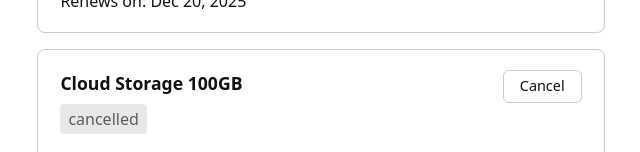
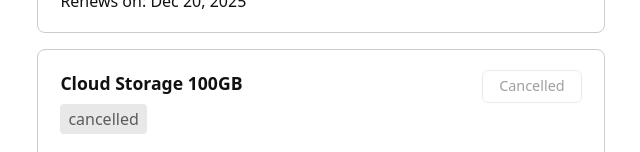
Before and after one commit to ReQs1/SubscriptionManager, a React (Vite) app: page / in a window 1280 px wide. Shown: the part 648-800 px from the top of the page, without its empty margins (319-959 px from the left). Built offline with nearby package versions, Linux system fonts and the light colour scheme.

Commit message:
Implement cancel subscription functionality in SubscriptionCard component

```diff
--- a/src/features/subscriptions/components/subscription-card.tsx
+++ b/src/features/subscriptions/components/subscription-card.tsx
@@ -1,7 +1,9 @@
 import { StyledButton } from "@/common/components/button";
+import { useAppDispatch } from "@/common/hooks/redux-hooks";
 import { formatDate } from "@/common/utils/utils";
 import type { Subscription } from "@/data/mock-data";
 import styled, { css } from "styled-components";
+import { cancelSubscription } from "@/features/subscriptions/subscriptionsSlice";
 
 const Card = styled.li`
   border: 1px solid #ccc;
@@ -60,6 +62,8 @@ type Props = {
 };
 
 function SubscriptionCard({ subscription }: Props) {
+  const dispatch = useAppDispatch();
+
   return (
     <Card>
       <InformationContainer>
@@ -70,7 +74,18 @@ function SubscriptionCard({ subscription }: Props) {
         </Price>
         <p>Renews on: {formatDate(new Date(subscription.nextPaymentDate))}</p>
       </InformationContainer>
-      <StyledButton $variant="ghost">Cancel</StyledButton>
+      <StyledButton
+        onClick={() => dispatch(cancelSubscription(subscription.id))}
+        disabled={subscription.status === "cancelled"}
+        $variant="ghost"
+        aria-label={
+          subscription.status === "cancelled"
+            ? `Subscription ${subscription.offerTitle} is cancelled`
+            : `Cancel ${subscription.offerTitle} subscription`
+        }
+      >
+        {subscription.status === "cancelled" ? "Cancelled" : "Cancel"}
+      </StyledButton>
     </Card>
   );
 }
--- a/src/features/subscriptions/subscriptionsSlice.ts
+++ b/src/features/subscriptions/subscriptionsSlice.ts
@@ -1,5 +1,9 @@
 import type { Subscription } from "@/data/mock-data";
-import { createAsyncThunk, createSlice } from "@reduxjs/toolkit";
+import {
+  createAsyncThunk,
+  createSlice,
+  type PayloadAction,
+} from "@reduxjs/toolkit";
 import { fetchMockSubscriptions } from "@/features/subscriptions/api/subscriptionsApi";
 
 export type SubscriptionsState = {
@@ -25,7 +29,16 @@ export const fetchSubscriptions = createAsyncThunk(
 export const subscriptionsSlice = createSlice({
   name: "subscriptions",
   initialState,
-  reducers: {},
+  reducers: {
+    cancelSubscription: (state, action: PayloadAction<string>) => {
+      const subscription = state.subscriptions.find(
+        (sub) => sub.id === action.payload
+      );
+      if (subscription) {
+        subscription.status = "cancelled";
+      }
+    },
+  },
   extraReducers: (builder) => {
     builder
       .addCase(fetchSubscriptions.pending, (state) => {
@@ -43,3 +56,5 @@ export const subscriptionsSlice = createSlice({
 });
 
 export default subscriptionsSlice.reducer;
+
+export const { cancelSubscription } = subscriptionsSlice.actions;
```
